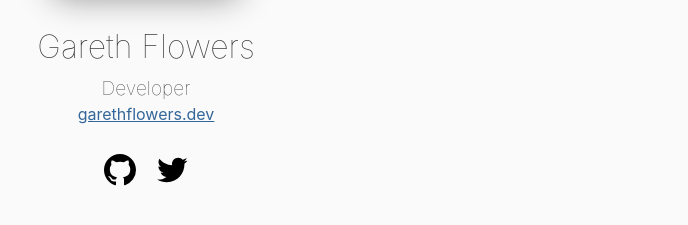
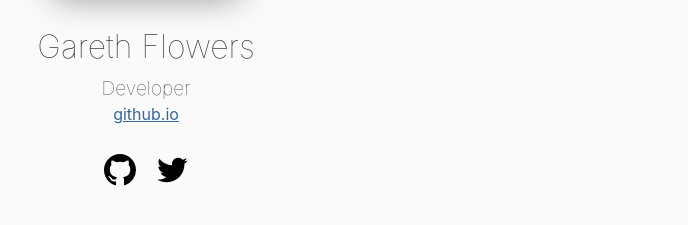
Before and after one commit to garethflowers/jekyll-simple-theme, a Jekyll site: the page built from another-page.md, in a window 1280 px wide. Shown: the part 273-498 px from the top of the page, without its empty margins (200-888 px from the left). Built offline with Jekyll 4.4.1, drawn with Linux system fonts in a browser that asks for light colours; our own code applies the rules of GitHub Pages for plain Markdown files.

Commit message:
fix(): update github vars

```diff
--- a/_layouts/default.html
+++ b/_layouts/default.html
@@ -10,14 +10,14 @@
 <body>
 	<header itemscope itemtype="http://schema.org/Person">
 		<img class="logo" itemprop="image" src="{{ site.github.owner_gravatar_url }}?s=250" srcset="{{ site.github.owner_gravatar_url }}?s=500 2x"
-			alt="Profile photo of {{ site.author.name }}">
+			alt="Profile photo of Gareth Flowers.">
 		<h1 itemprop="name">
 			<span itemprop="givenName">Gareth</span>
 			<span itemprop="familyName">Flowers</span>
 		</h1>
 		<h2 itemprop="jobTitle">Developer</h2>
 		<div>
-			<a href="{{ site.url }}" itemprop="url">garethflowers.dev</a>
+			<a href="{{ site.github.pages_hostname }}" itemprop="url">{{ site.github.pages_hostname }}</a>
 		</div>
 		<nav>
 			<a href="{{ site.social.links[0] }}">
```
